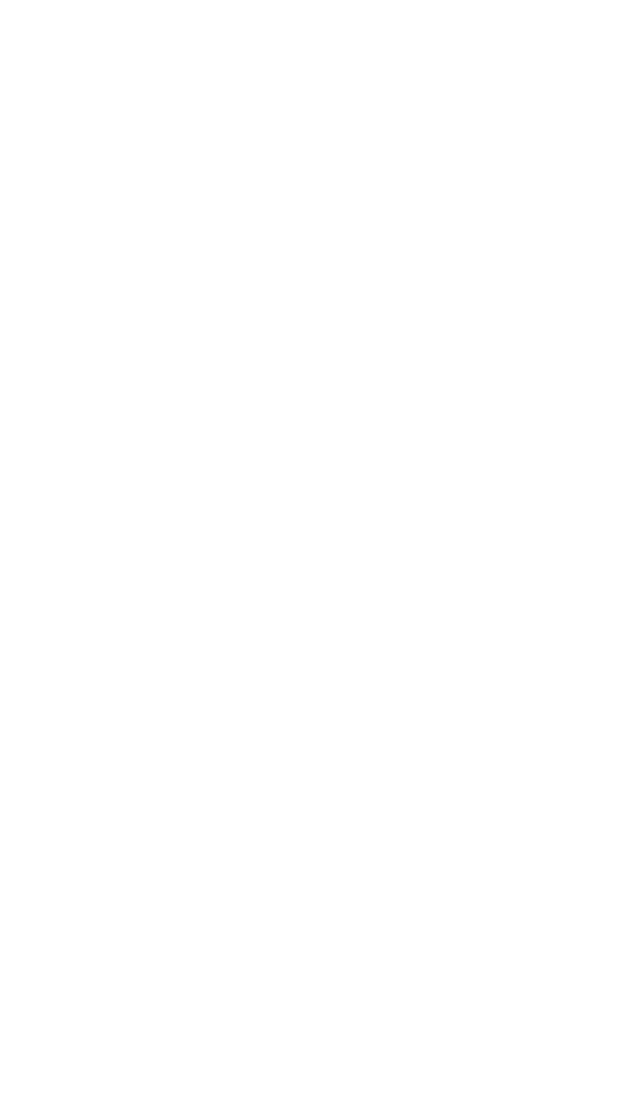
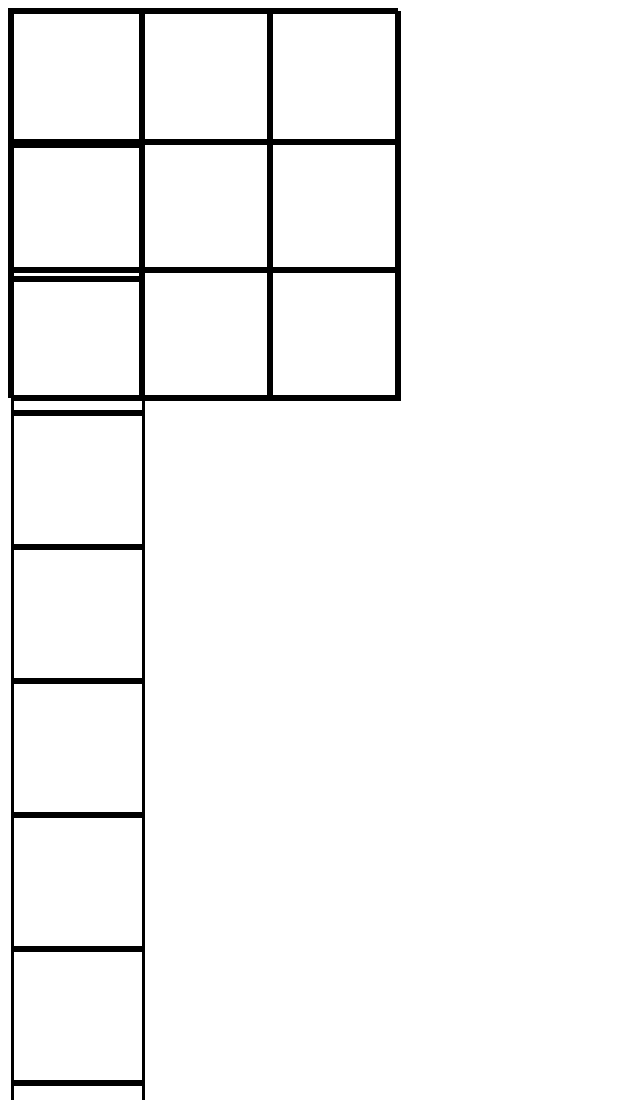
Before and after one commit to P-Hsgw/tic-tac-toe, a plain HTML site: page index.html in a window 1280 px wide. Shown: the top 1100 px of the page, without its empty margins (0-640 px from the left). Before the commit the page ends 800 px from the top, so only its background shows below. Drawn offline with Linux system fonts and the light colour scheme.

Commit message:
Add a grid structure to display the gameBoard

```diff
--- a/app.js
+++ b/app.js
@@ -0,0 +1,32 @@
+const gameBoard = (() => {
+  const containers = document.querySelector(".container")
+  const board = ["", "", "", "", "", "", "", "", ""];
+  let i = 0
+  for (i=0; i < board.length; i++) {
+    let newBox = document.createElement("div")
+    newBox.classList.add("field")
+    newBox.setAttribute("id", `${i}`);
+    containers.appendChild(newBox);
+  }
+
+
+
+
+
+  const winningCombination = ""
+
+})();
+
+// const displayControler (() => {
+
+// })();
+
+const Player = (name, symbol) => {
+  return {
+    name,
+    symbol
+  }
+};
+
+const player1 = Player ("Patryk", "X");
+const player2 = Player ("Marino", "O");
--- a/index.html
+++ b/index.html
@@ -8,7 +8,35 @@
   <link rel="stylesheet" href="style.css">
 </head>
 <body>
-
+  <div class="grid-container">
+    <div class="one container">
+      <div class="field"> </div>
+    </div>
+    <div class="two container">
+      <div class="field"> </div>
+    </div>
+    <div class="three container">
+      <div class="field"> </div>
+    </div>
+    <div class="four container">
+      <div class="field"> </div>
+    </div>
+    <div class="five container">
+      <div class="field"> </div>
+    </div>
+    <div class="six container">
+      <div class="field"> </div>
+    </div>
+    <div class="seven container">
+      <div class="field"> </div>
+    </div>
+    <div class="eight container">
+      <div class="field"> </div>
+    </div>
+    <div class="nine container">
+      <div class="field"> </div>
+    </div>
+  </div>
   <script src="app.js"></script>
 </body>
 </html>
--- a/style.css
+++ b/style.css
@@ -0,0 +1,37 @@
+.field {
+ border-style: solid;
+ width: 100%;
+ height:  100%;
+}
+
+.grid-container {
+  display: grid;
+  grid-template-columns: 1fr 1fr 1fr;
+  grid-template-rows: 1fr 1fr 1fr;
+  gap: 0px 0px;
+  grid-template-areas:
+    "one four seven"
+    "two five eight"
+    "three six nine";
+  width: 30vw;
+  height: 30vw;
+  border-style: solid;
+}
+
+.one { grid-area: one;}
+
+.two { grid-area: two; }
+
+.three { grid-area: three; }
+
+.four { grid-area: four; }
+
+.five { grid-area: five; }
+
+.six { grid-area: six; }
+
+.seven { grid-area: seven; }
+
+.eight { grid-area: eight; }
+
+.nine { grid-area: nine; }
```
